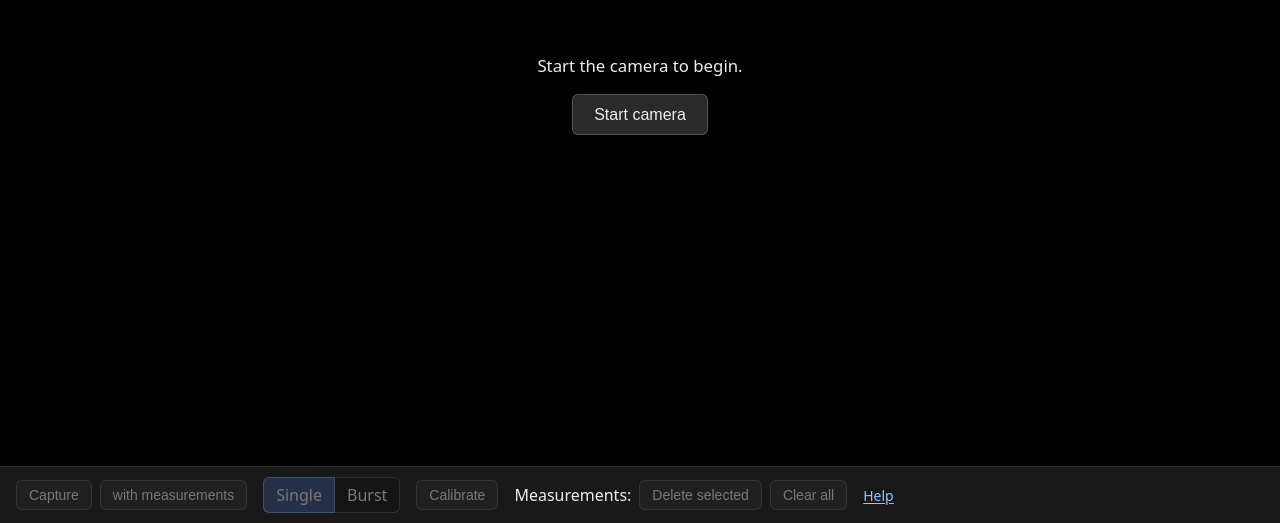
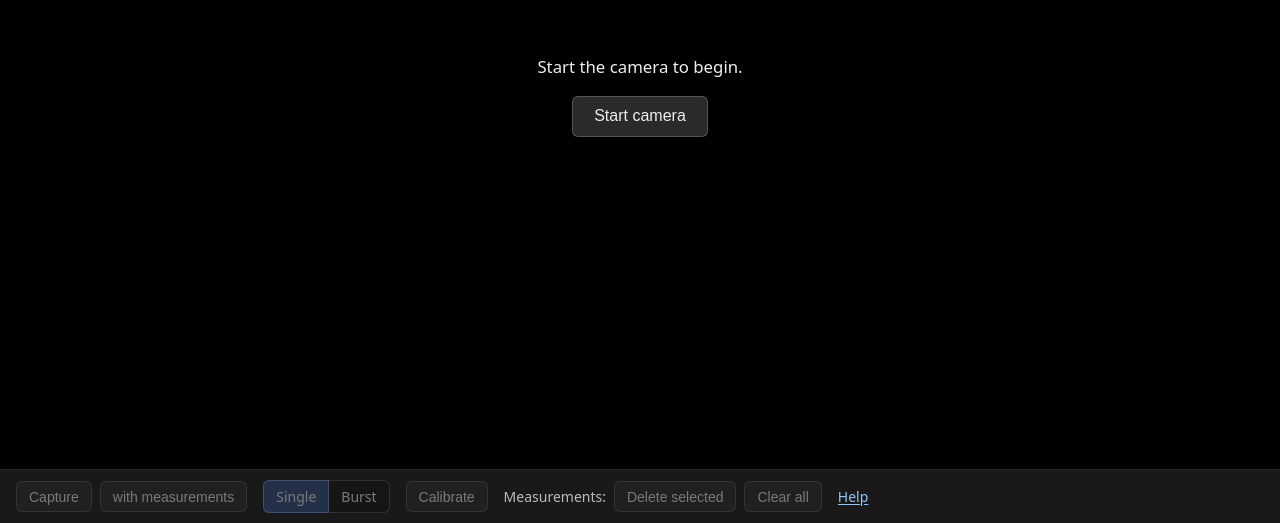
Before and after one commit to mikkohei13/microscopiq-web, a plain HTML site: page index.html in a window 1280 px wide. Shown: the part 277-800 px from the top of the page. Drawn offline with Linux system fonts and the light colour scheme.

Commit message:
Improve styles, update readme

```diff
--- a/css/style.css
+++ b/css/style.css
@@ -147,6 +147,7 @@ body {
   align-items: center;
   gap: 0.75rem 1rem;
   padding: 0.65rem 1rem;
+  font-size: 0.875rem;
   background: rgba(30, 30, 30, 0.85);
   backdrop-filter: blur(12px);
   -webkit-backdrop-filter: blur(12px);
@@ -214,6 +215,7 @@ body {
 input[type="number"] {
   width: 4.5rem;
   padding: 0.25rem 0.35rem;
+  font-size: inherit;
   background: #111;
   border: 1px solid #444;
   color: #eee;
@@ -314,3 +316,8 @@ button.primary {
   margin-top: 1.25rem;
   justify-content: flex-end;
 }
+
+.label {
+  font-size: 0.875rem;
+  color: #bbb;
+}
--- a/index.html
+++ b/index.html
@@ -51,7 +51,7 @@
         <button type="button" id="btn-calibration-cancel" class="hidden">Cancel calibration</button>
       </div>
       <div class="control-group">
-        Measurements:
+        <span class="label">Measurements:</span>
         <button type="button" id="btn-delete-measurement" disabled>Delete selected</button>
         <button type="button" id="btn-clear-measurements" disabled>Clear all</button>
       </div>
```
Also changed, not shown: 1 other file.
